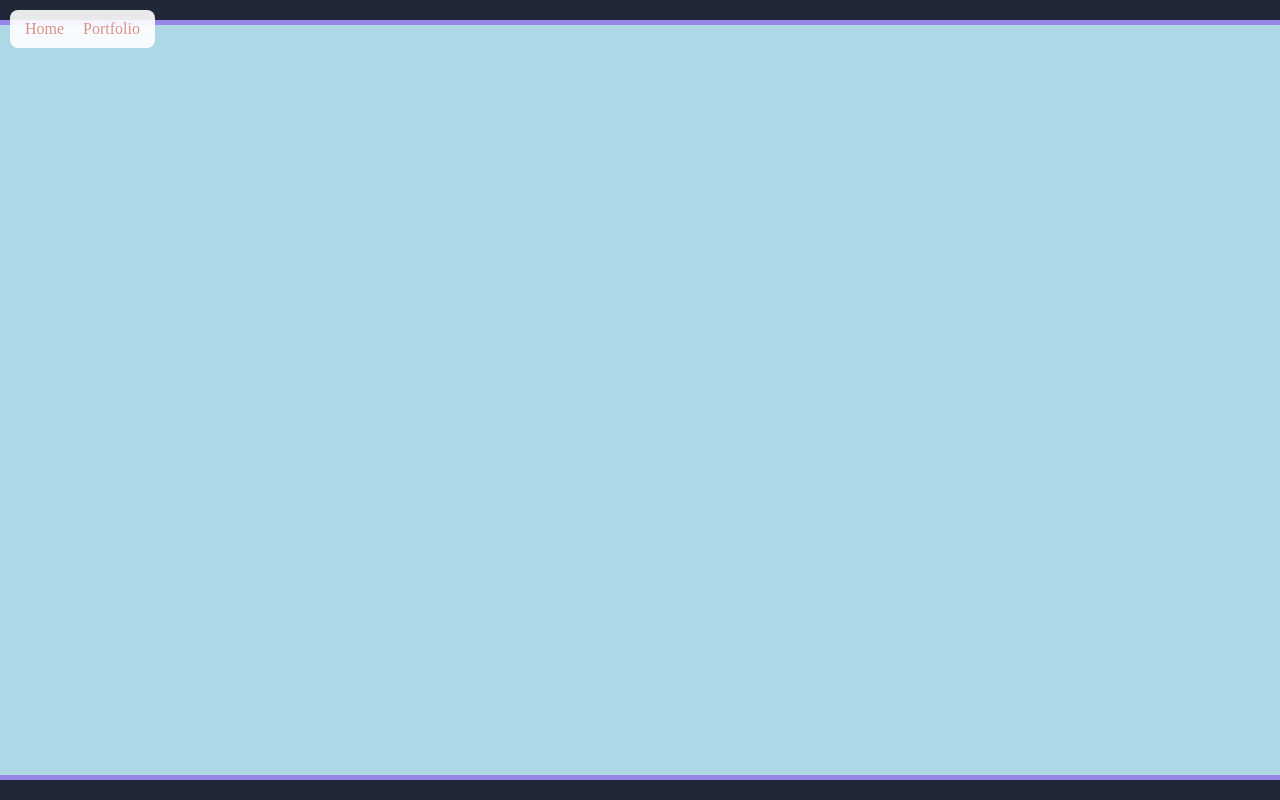
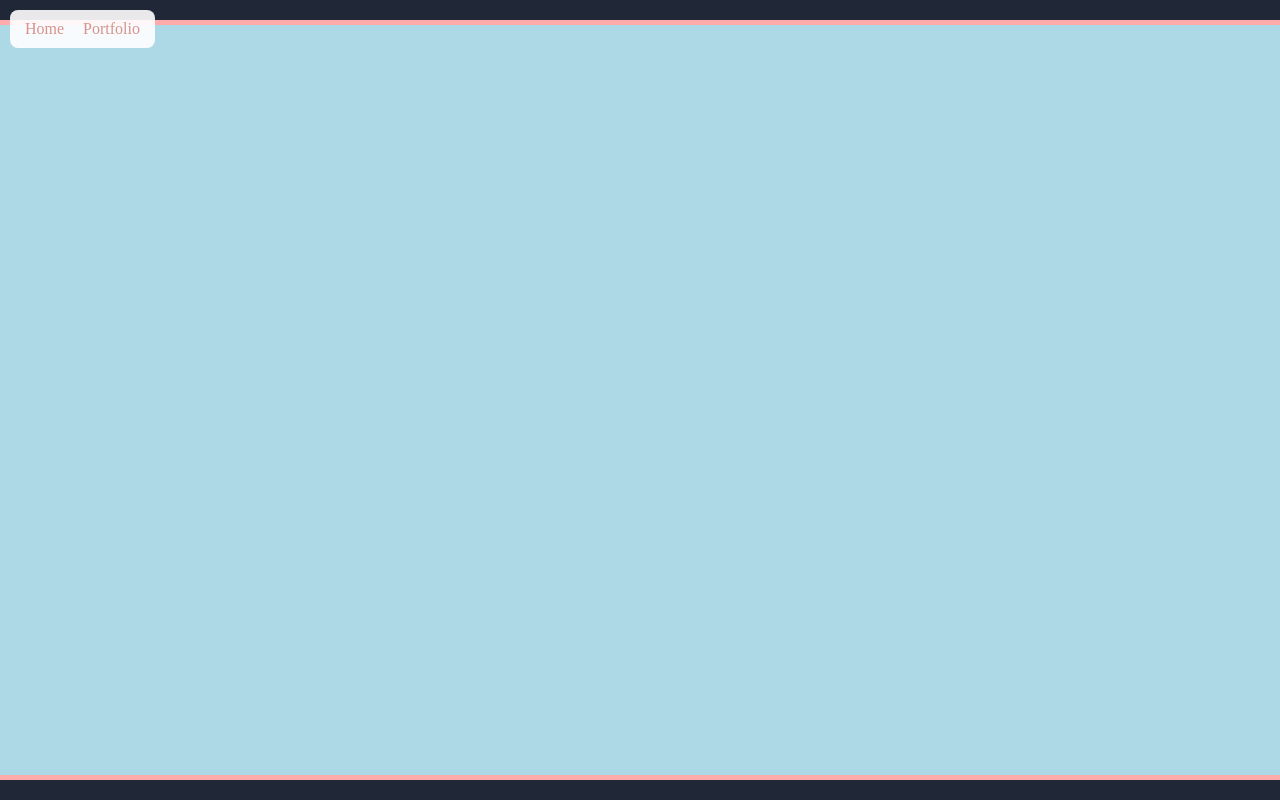
Before and after one commit to KatalinaWhitney/katalinawhitney.github.io, a plain HTML site: page fsd-projects/platformer/index.html in a window 1280 px wide. Shown: the top 800 px of the page. Drawn offline with nearby package versions, Linux system fonts and the light colour scheme.

Commit message:
Coloring

```diff
--- a/fsd-projects/platformer/platformer.css
+++ b/fsd-projects/platformer/platformer.css
@@ -11,7 +11,7 @@ canvas {
   background-color: lightblue;
   margin: 20px;
   border-radius: 15px;
-  border: 5px solid rgba(118, 0, 233, 0.375);
+  border: 5px solid rgba(255, 171, 171);
 }
 
 img {
```
